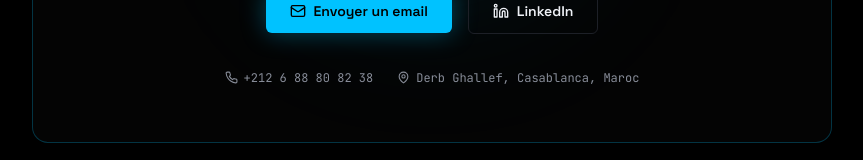
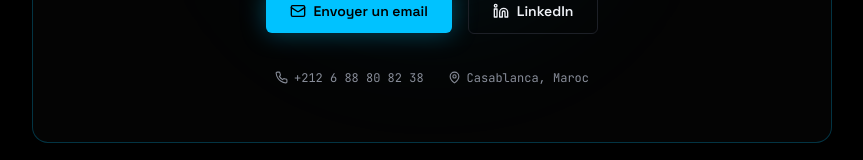
Before and after one commit to RaifayoussefDev/my-portfolio, a React (Vite) app: page / in a window 1280 px wide. Shown: the part 6777-6937 px from the top of the page, without its empty margins (208-1071 px from the left). Built offline with nearby package versions, Linux system fonts and the light colour scheme.

Commit message:
fix adresse

```diff
--- a/src/data/content.js
+++ b/src/data/content.js
@@ -2,7 +2,7 @@ export const profile = {
   name: 'Youssef Raifa',
   role: 'Ingénieur Logiciel — Full Stack',
   tagline: "4 ans d'expérience à concevoir et livrer des applications web et mobiles robustes, de l'architecture jusqu'à la mise en production.",
-  location: 'Derb Ghallef, Casablanca, Maroc',
+  location: 'Casablanca, Maroc',
   email: 'yucefr@gmail.com',
   phone: '+212 6 88 80 82 38',
   linkedin: 'Youssef Raifa',
```
